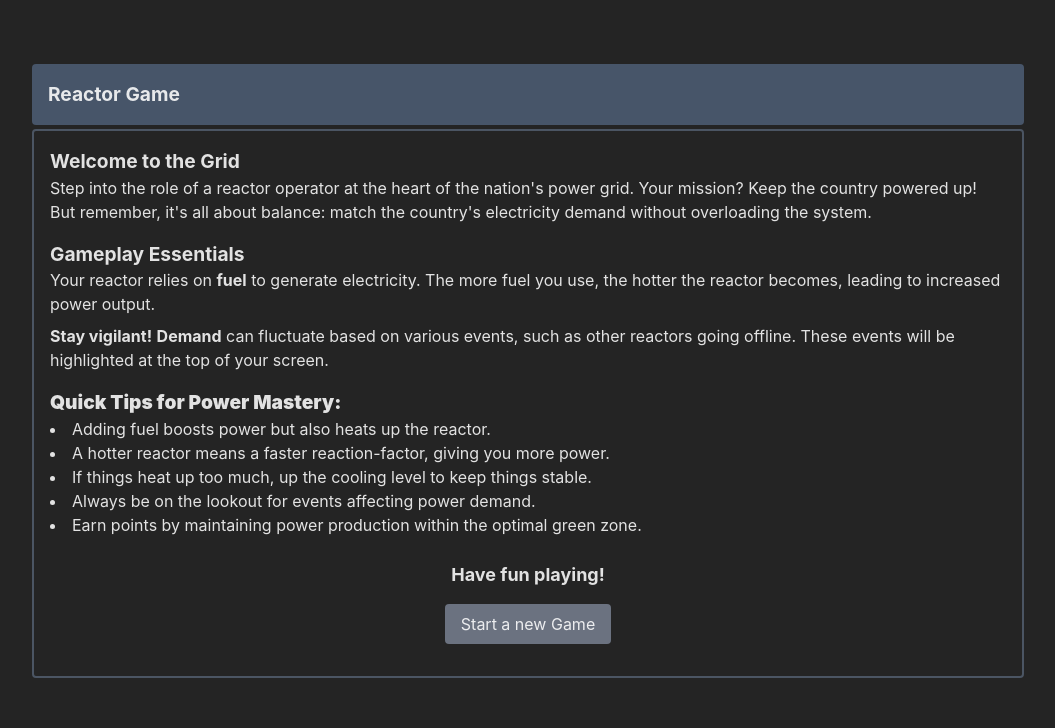
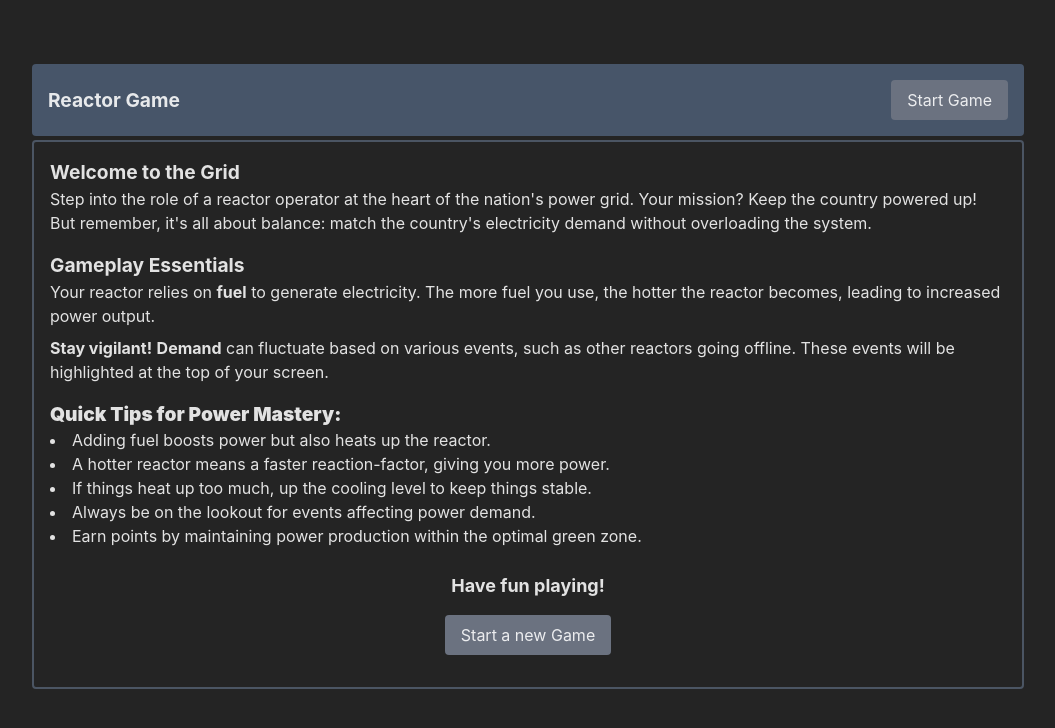
Before and after one commit to kalvinter/react-operator-hub, a React (Vite) app: page / in a window 1280 px wide. Shown: the top 728 px of the page, without its empty margins (112-1167 px from the left). Built offline with nearby package versions, Linux system fonts and the light colour scheme.

Commit message:
navbar bug fix

```diff
--- a/src/App.jsx
+++ b/src/App.jsx
@@ -15,19 +15,26 @@ export class App extends Component {
   constructor(props){
     super(props);
 
+    this.defaultMainButtonConfig = {
+        display: true,
+        label: "Start Game",
+        onClick: () => this.startGame()
+    }
+
     this.state = {
         activePage: pages.landingPage,
         gameHistory: [],
-        mainButtonConfig: {
-            display: false,
-            label: "",
-            onClick: undefined
-        }
+        mainButtonConfig: this.defaultMainButtonConfig
     }
   }
 
   goToPage(page){
-    console.log(page)
+    if (page === pages.landingPage){
+        this.setState({
+            mainButtonConfig: this.defaultMainButtonConfig
+        })
+    }
+
     this.setState({
         activePage: page
     })
@@ -49,7 +56,6 @@ export class App extends Component {
   }
 
   setMainButton(display, label, onClick){
-    console.log("setting!")
     this.setState({
         mainButtonConfig: {
             display: display,
@@ -61,7 +67,7 @@ export class App extends Component {
 
   render() {
     let app_body = "";
-    console.log(this.state.activePage)
+
     switch (this.state.activePage){
         case pages.gamePage:
             app_body = (
```
